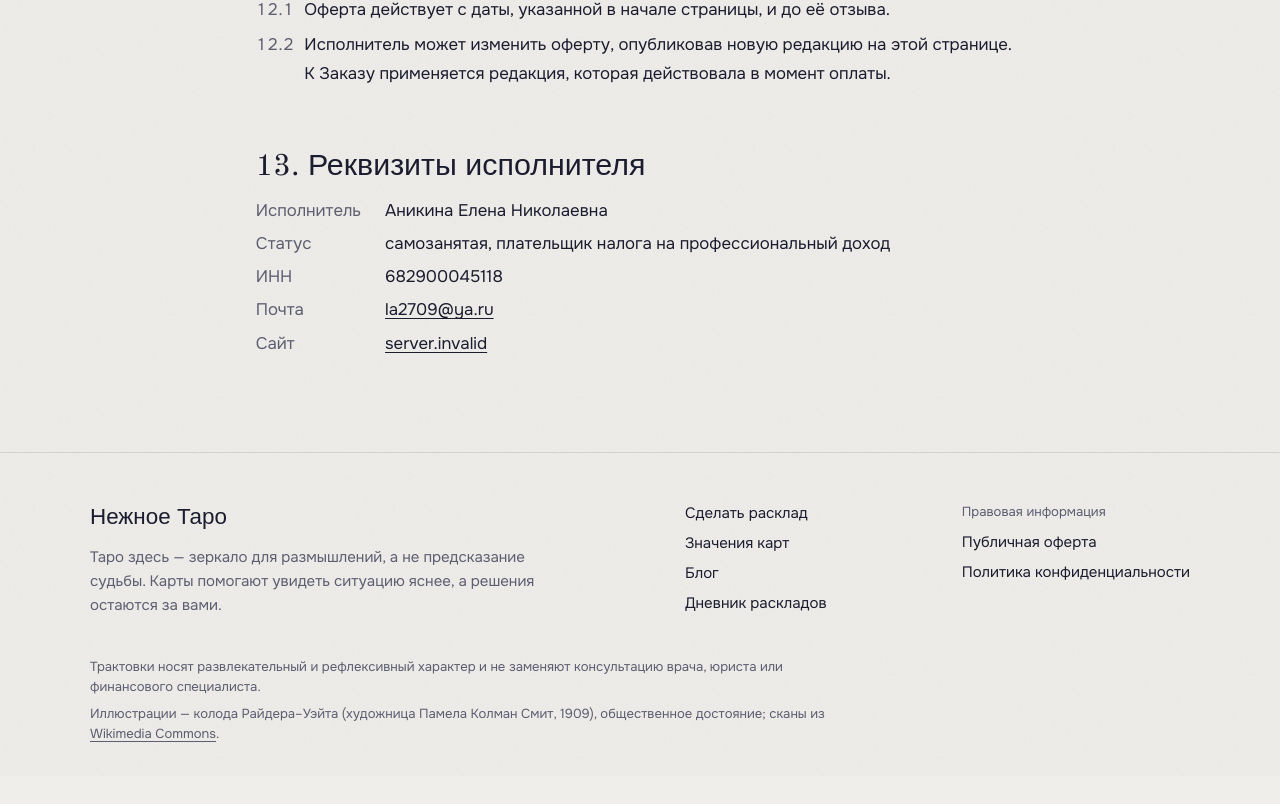
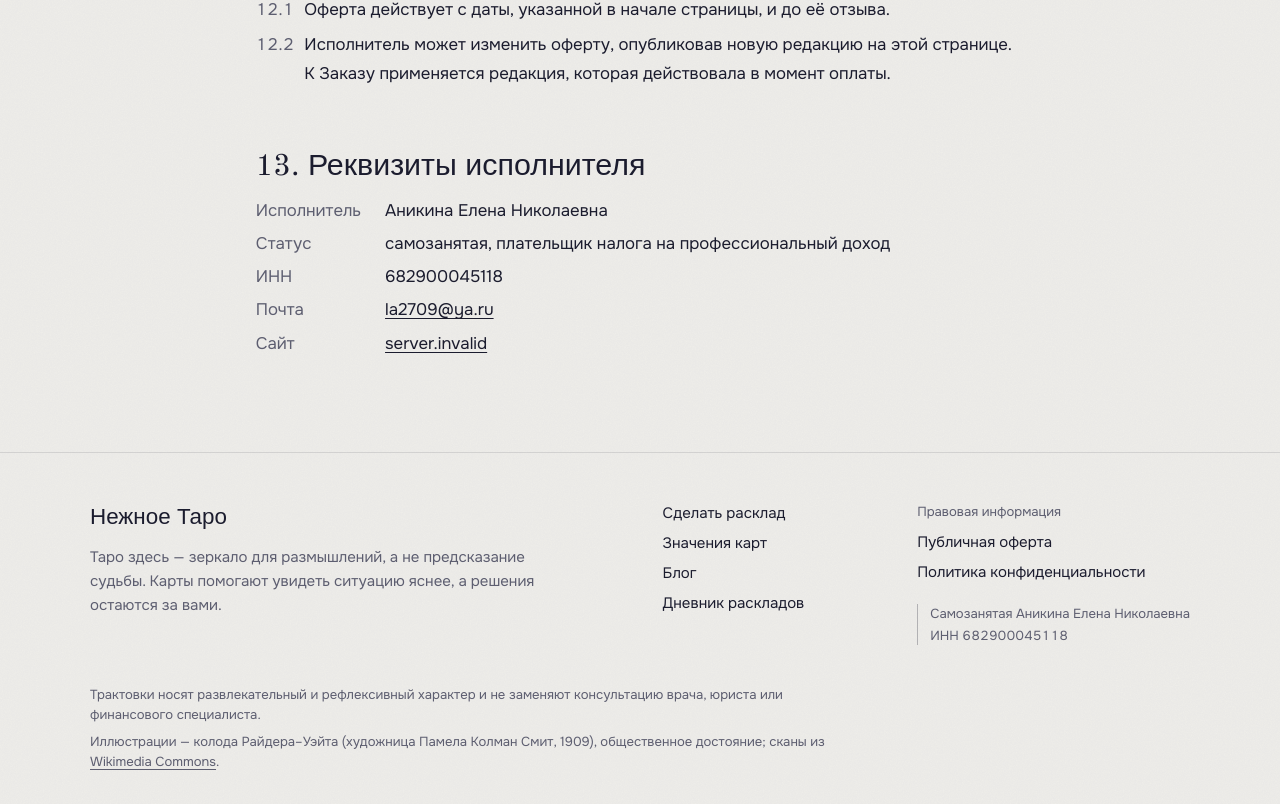
Before and after one commit to ellena-anikina/1Tarot, a Next.js app: page /oferta in a window 1280 px wide. Shown: the part 5878-6682 px from the top of the page. Before the commit the page ends 6654 px from the top, so only its background shows below. Built offline with nearby package versions, Linux system fonts and the light colour scheme; no server answers.

Commit message:
feat: footer layout

```diff
--- a/src/components/SiteFooter.module.css
+++ b/src/components/SiteFooter.module.css
@@ -33,6 +33,19 @@
   color: var(--text-muted);
   font-size: 0.82rem;
 }
+.seller {
+  display: grid;
+  gap: 3px;
+  margin-top: 14px;
+  padding-left: 12px;
+  border-left: 1px solid var(--line-strong);
+  color: var(--text-muted);
+  line-height: 1.45;
+  font-size: 0.82rem;
+}
+.seller p:last-child {
+  font-variant-numeric: tabular-nums;
+}
 .nav a {
   text-decoration: none;
   color: var(--text);
--- a/src/components/SiteFooter.tsx
+++ b/src/components/SiteFooter.tsx
@@ -1,5 +1,6 @@
 import Link from "next/link";
 import { SITE } from "@/config/site";
+import { SELLER } from "@/config/seller";
 import styles from "./SiteFooter.module.css";
 
 export function SiteFooter() {
@@ -23,6 +24,10 @@ export function SiteFooter() {
           <p className={styles.navTitle}>Правовая информация</p>
           <Link href="/oferta">Публичная оферта</Link>
           <Link href="/privacy">Политика конфиденциальности</Link>
+          <div className={styles.seller}>
+            <p>Самозанятая {SELLER.fullName}</p>
+            <p>ИНН {SELLER.inn}</p>
+          </div>
         </nav>
       </div>
       <div className={`page ${styles.fine}`}>
```
